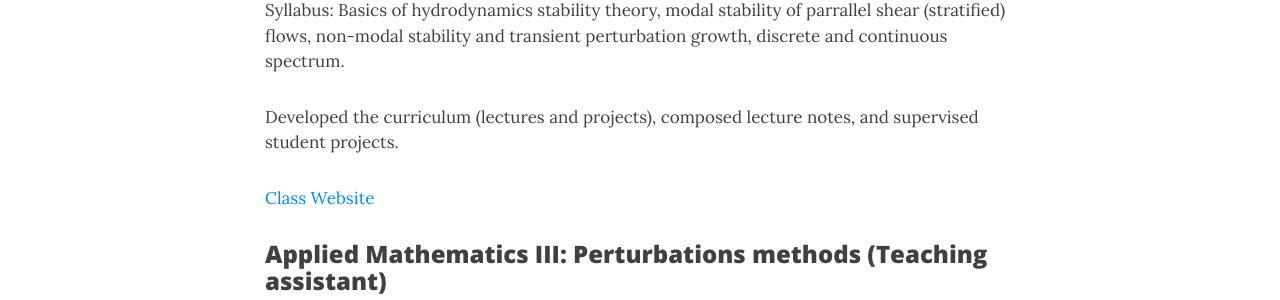
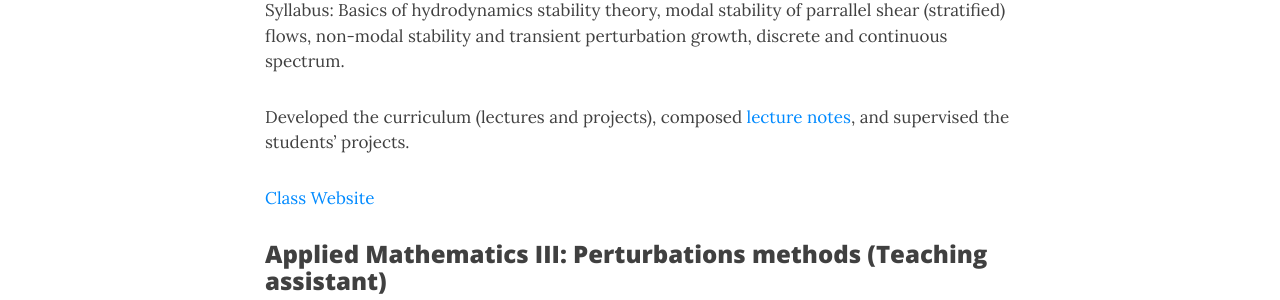
Before and after one commit to navidcy/navidcy.github.io, a Jekyll site: the page built from teaching.md, in a window 1280 px wide and 900 px high. Shown: the part 355-655 px from the top of the window. Built offline with Jekyll 4.4.1, drawn with Linux system fonts in a browser that asks for light colours; nearby versions of some CDN libraries.

Commit message:
adds link for instabilities class notes

```diff
--- a/teaching.md
+++ b/teaching.md
@@ -10,7 +10,7 @@ title: Teaching
 
 Syllabus: Basics of hydrodynamics stability theory, modal stability of parrallel shear (stratified) flows, non-modal stability and transient perturbation growth, discrete and continuous spectrum.
 
-Developed the curriculum (lectures and projects), composed lecture notes, and supervised student projects.
+Developed the curriculum (lectures and projects), composed [lecture notes][instabilities-anu-notes]{:target="_blank"}, and supervised the students' projects.
 
 [Class Website][instabilities-anu]{:target="_blank"}
 
```
Also changed, not shown: other parts of teaching.md (+1 -0 lines).
